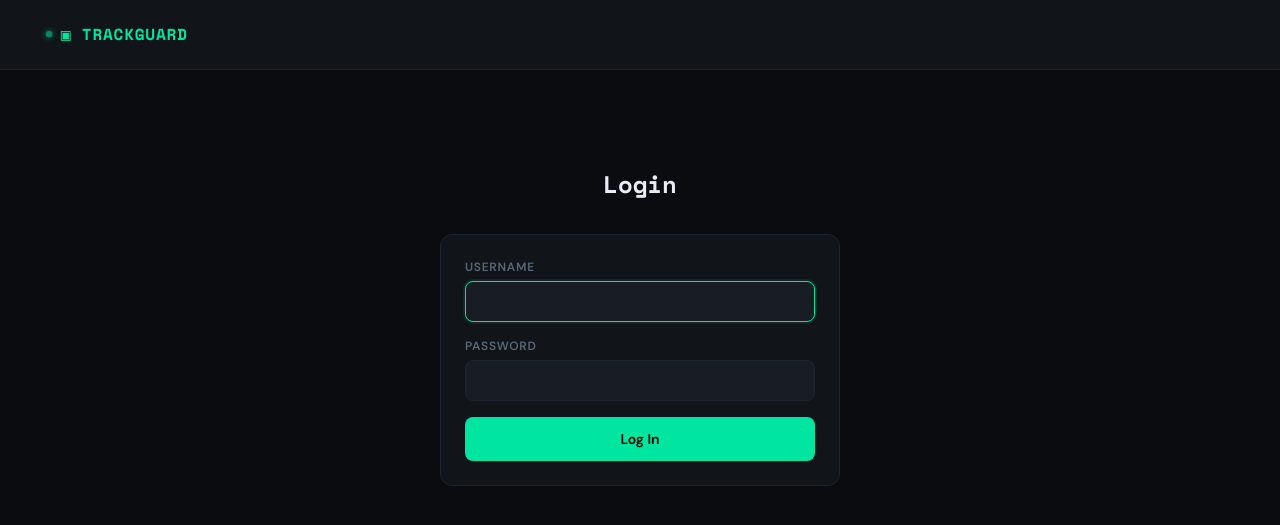
After one commit to varma322/trackguard, a Django app: page /accounts/login/ in a window 1280 px wide. The commit adds this page. Shown: the top 525 px of the page. Run offline with Django 5.2, Linux system fonts and the light colour scheme.

Commit message:
feat: implement core user authentication and dashboard base layout with scanner record templates

```diff
--- /dev/null
+++ b/scanner/templates/registration/login.html
@@ -0,0 +1,33 @@
+{% extends 'scanner/base.html' %}
+{% block title %}Login — TrackGuard{% endblock %}
+
+{% block content %}
+<div style="max-width: 400px; margin: 4rem auto;">
+  <h1 style="text-align:center; margin-bottom: 2rem;">Login</h1>
+
+  <div class="card">
+    <form method="post">
+      {% csrf_token %}
+
+      <div class="form-group">
+        <label for="id_username">Username</label>
+        <input type="text" name="username" autofocus autocapitalize="none" autocomplete="username" maxlength="150" required id="id_username">
+      </div>
+
+      <div class="form-group">
+        <label for="id_password">Password</label>
+        <input type="password" name="password" autocomplete="current-password" required id="id_password">
+      </div>
+
+      {% if form.errors %}
+      <div style="color: var(--warn); font-size: 0.8rem; margin-bottom: 1rem;">
+        Your username and password didn't match. Please try again.
+      </div>
+      {% endif %}
+
+      <button type="submit" class="btn btn-primary" style="width: 100%; justify-content: center; padding: 0.8rem;">Log In</button>
+      <input type="hidden" name="next" value="{{ next }}">
+    </form>
+  </div>
+</div>
+{% endblock %}
--- a/scanner/templates/scanner/base.html
+++ b/scanner/templates/scanner/base.html
@@ -234,10 +234,21 @@
 <body>
 
 <nav>
-  <a href="/" class="nav-brand">▣ TRACKGUARD</a>
-  <a href="/" {% if request.resolver_match.url_name == 'index' %}class="active"{% endif %}>Scanner</a>
-  <a href="/records/" {% if request.resolver_match.url_name == 'records' %}class="active"{% endif %}>Records</a>
-  <a href="/records/?export=1" style="margin-left:auto;" class="btn btn-ghost" onclick="return exportCSV()">⬇ Export CSV</a>
+  <a href="{% if request.user.is_authenticated %}{% url 'records' %}{% else %}/login/{% endif %}" class="nav-brand">▣ TRACKGUARD</a>
+  {% if request.user.is_authenticated %}
+    {% if request.user.is_staff %}
+    <a href="/" {% if request.resolver_match.url_name == 'index' %}class="active"{% endif %}>Scanner</a>
+    {% endif %}
+    <a href="{% url 'records' %}" {% if request.resolver_match.url_name == 'records' %}class="active"{% endif %}>Records</a>
+
+    <div style="margin-left:auto; display:flex; gap:1rem; align-items:center;">
+      <span style="font-size:0.8rem; color:var(--muted);">{{ request.user.username }}</span>
+      <form method="post" action="{% url 'logout' %}" style="display:inline; margin:0;">
+        {% csrf_token %}
+        <button type="submit" class="btn btn-danger" style="padding:0.4rem 0.8rem; font-size:0.8rem; cursor:pointer;">Logout</button>
+      </form>
+    </div>
+  {% endif %}
 </nav>
 
 <main>
--- a/scanner/templates/scanner/records.html
+++ b/scanner/templates/scanner/records.html
@@ -23,6 +23,7 @@
   </form>
 </div>
 
+{% if request.user.is_staff %}
 <div class="card" style="display:flex; justify-content:space-between; align-items:center; flex-wrap:wrap; gap:1rem;">
   <form action="{% url 'upload_data' %}" method="POST" enctype="multipart/form-data" style="display:flex; gap:1rem; align-items:center; flex-wrap:wrap;">
     {% csrf_token %}
@@ -31,6 +32,7 @@
   </form>
   <a href="{% url 'download_template' %}" class="btn btn-ghost" style="font-size:0.8rem;">📄 Download Template</a>
 </div>
+{% endif %}
 
 <div style="display:flex; justify-content:space-between; align-items:center; margin-bottom:1rem;">
   <span style="font-size:0.8rem; color:var(--muted);">
@@ -73,10 +75,12 @@
         <td style="color:var(--muted);font-size:0.8rem;">{{ scan.condition|default:"—" }}</td>
         <td style="color:var(--muted);font-size:0.8rem;max-width:200px;">{{ scan.notes|default:"—" }}</td>
         <td>
+          {% if request.user.is_staff %}
           <form method="POST" action="/delete/{{ scan.id }}/" onsubmit="return confirm('Delete this record?')">
             {% csrf_token %}
             <button type="submit" class="btn btn-danger">✕</button>
           </form>
+          {% endif %}
         </td>
       </tr>
       {% empty %}
--- a/trackguard/settings.py
+++ b/trackguard/settings.py
@@ -59,3 +59,7 @@ USE_TZ = True
 TIME_ZONE = 'Asia/Kolkata'
 #static files
 STATIC_ROOT = BASE_DIR / 'staticfiles'
+
+LOGIN_URL = 'login'
+LOGIN_REDIRECT_URL = 'records'
+LOGOUT_REDIRECT_URL = 'login'
--- a/trackguard/urls.py
+++ b/trackguard/urls.py
@@ -5,5 +5,6 @@ from django.conf.urls.static import static
 
 urlpatterns = [
     path('admin/', admin.site.urls),
+    path('accounts/', include('django.contrib.auth.urls')),
     path('', include('scanner.urls')),
 ] + static(settings.MEDIA_URL, document_root=settings.MEDIA_ROOT)
```
Also changed, not shown: scanner/views.py (+17 -0 lines), 1 other file.
